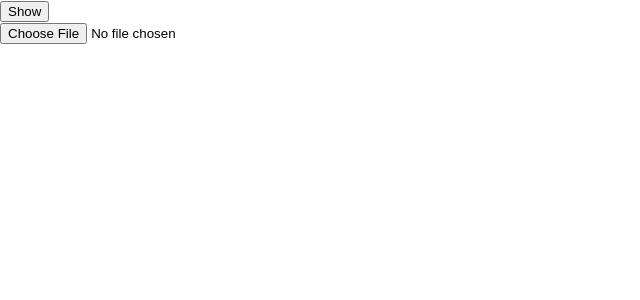
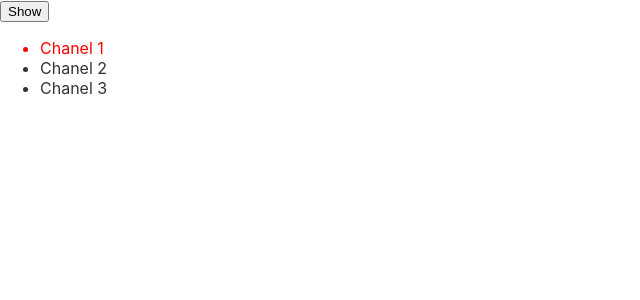
Before and after one commit to hothanhtai/ReactUseState, a React (Create React App) app: page / in a window 1280 px wide. Both pictures are taken after a click on the button "Show". Shown: the top 300 px of the page, without its empty margins (0-640 px from the left). Built offline with nearby package versions, Linux system fonts and the light colour scheme.

Commit message:
FakeAppChat

```diff
--- a/src/Content.js
+++ b/src/Content.js
@@ -76,8 +76,22 @@
 // ==> callBack sẽ được gọi lại khi deps thay đổi
 
 // const tabs = ['posts','comments','albums']
+const lessons = [
+    {
+        id:1,
+        name:'Chanel 1'
+    },
+    {
+        id:2,
+        name:'Chanel 2'
+    },
+    {
+        id:3,
+        name:'Chanel 3'
+    }
+]
+function Content() {
 
-function Content() {
     // const [title,setTitle] = useState('')
     // const [posts,setPost] = useState([])
     // const [type, setType] = useState('posts')
@@ -135,18 +149,30 @@
     //         clearInterval(timerId)
     //     }
     // }, [])
-    const [avatar, setAvatar] = useState()
+    // const [avatar, setAvatar] = useState()
+
+    // useEffect(() => {
+    //     //cleanup function
+    //     return () => { avatar && URL.revokeObjectURL(avatar.preview)}
+    // },[avatar])
+    // const handleReviewAvatar = (e) => {
+    //         const file = e.target.files[0]
+    //        file.preview = URL.createObjectURL(file)
+
+    //        setAvatar(file)
+    // }
+    const [lessonId, setLessonId] = useState(1)
 
     useEffect(() => {
-        //cleanup function
-        return () => { avatar && URL.revokeObjectURL(avatar.preview)}
-    },[avatar])
-    const handleReviewAvatar = (e) => {
-            const file = e.target.files[0]
-           file.preview = URL.createObjectURL(file)
+        const handleCommnent = ({detail}) => {
+            console.log(detail)
+        }
+        window.addEventListener(`lesson-${lessonId}`,handleCommnent)
+        return () => {
+            window.removeEventListener(`lesson-${lessonId}`,handleCommnent)
+        }
+    },[lessonId])
 
-           setAvatar(file)
-    }
 
     return (
 
@@ -192,14 +218,32 @@
             <div>
                 <h1>{countdown}</h1>
             </div> */
+            // <div>
+            //     <input
+            //         type= "file"
+            //         onChange = {handleReviewAvatar}
+            //     />
+            //     {avatar && (
+            //         <img src={avatar.preview} alt="" width="30%"/>
+            //     )}
+            // </div>
+
             <div>
-                <input
-                    type= "file"
-                    onChange = {handleReviewAvatar}
-                />
-                {avatar && (
-                    <img src={avatar.preview} alt="" width="30%"/>
-                )}
+                <ul>
+                    {lessons.map(lesson => (
+                        <li
+                            key={lesson.id}
+                            style={
+                                {
+                                    color: lessonId === lesson.id ? "red" : "#333"
+                                }
+                            }
+                            onClick={() => setLessonId(lesson.id)}
+                        >
+                            {lesson.name}
+                        </li>
+                    ))}
+                </ul>
             </div>
 
 
--- a/src/index.js
+++ b/src/index.js
@@ -4,6 +4,20 @@
 import App from './App';
 import reportWebVitals from './reportWebVitals';
 
+//Fake comments
+function emitComment(id) {
+  setInterval(() =>{
+      window.dispatchEvent(
+        new CustomEvent(`lesson-${id}`,{
+          detail: `Nội dung comment của lesson ${id}`
+        })
+      )
+  },2000)
+}
+
+emitComment(1)
+emitComment(2)
+emitComment(3)
 
 const root = ReactDOM.createRoot(document.getElementById('root'));
 root.render(
```
